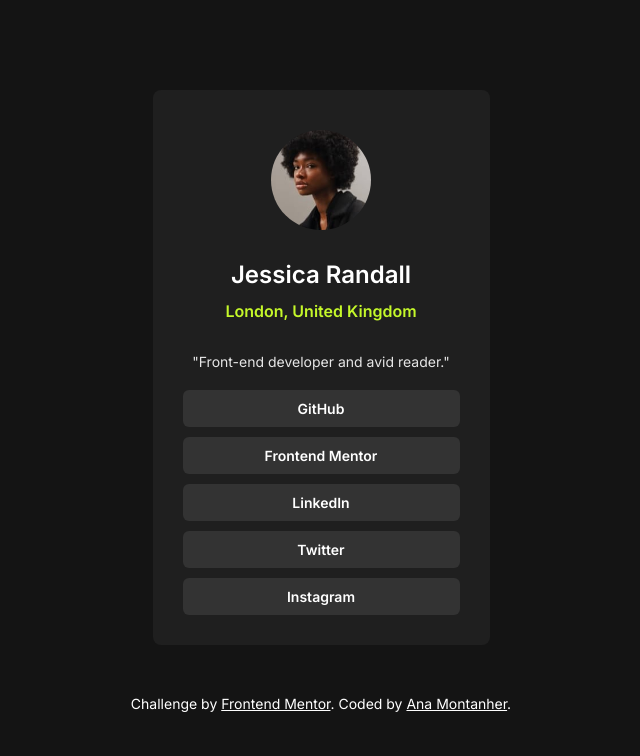
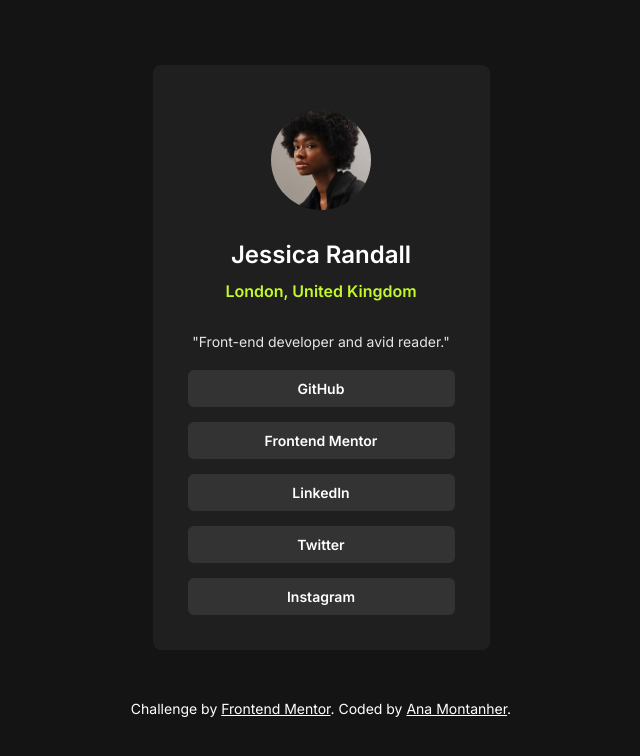
Before and after one commit to AnaMontanher/Social-Links-Profile, a plain HTML site: page index.html in a window 1280 px wide. Shown: the whole page, without its empty margins (319-959 px from the left). Drawn offline with Linux system fonts and the light colour scheme.

Commit message:
adjusting paddings and gap

```diff
--- a/style.css
+++ b/style.css
@@ -11,7 +11,7 @@ html{
 
 body {
   background: hsl(0, 0%, 8%);
-  padding-top: calc(80vh - 550px);
+  padding-top: calc(80vh - 575px);
 }
 
 .container {
@@ -19,7 +19,7 @@ body {
   border-radius: 8px;
   width: 90%;
   background: hsl(0, 0%, 12%);
-  padding: 30px;
+  padding: 35px;
 }
 img {
   margin: 10px auto;
@@ -54,7 +54,7 @@ p{
   display: flex;
   flex-direction: column;
   justify-items: center;
-  gap: 10px;
+  gap: 15px;
 
 
 }
```
